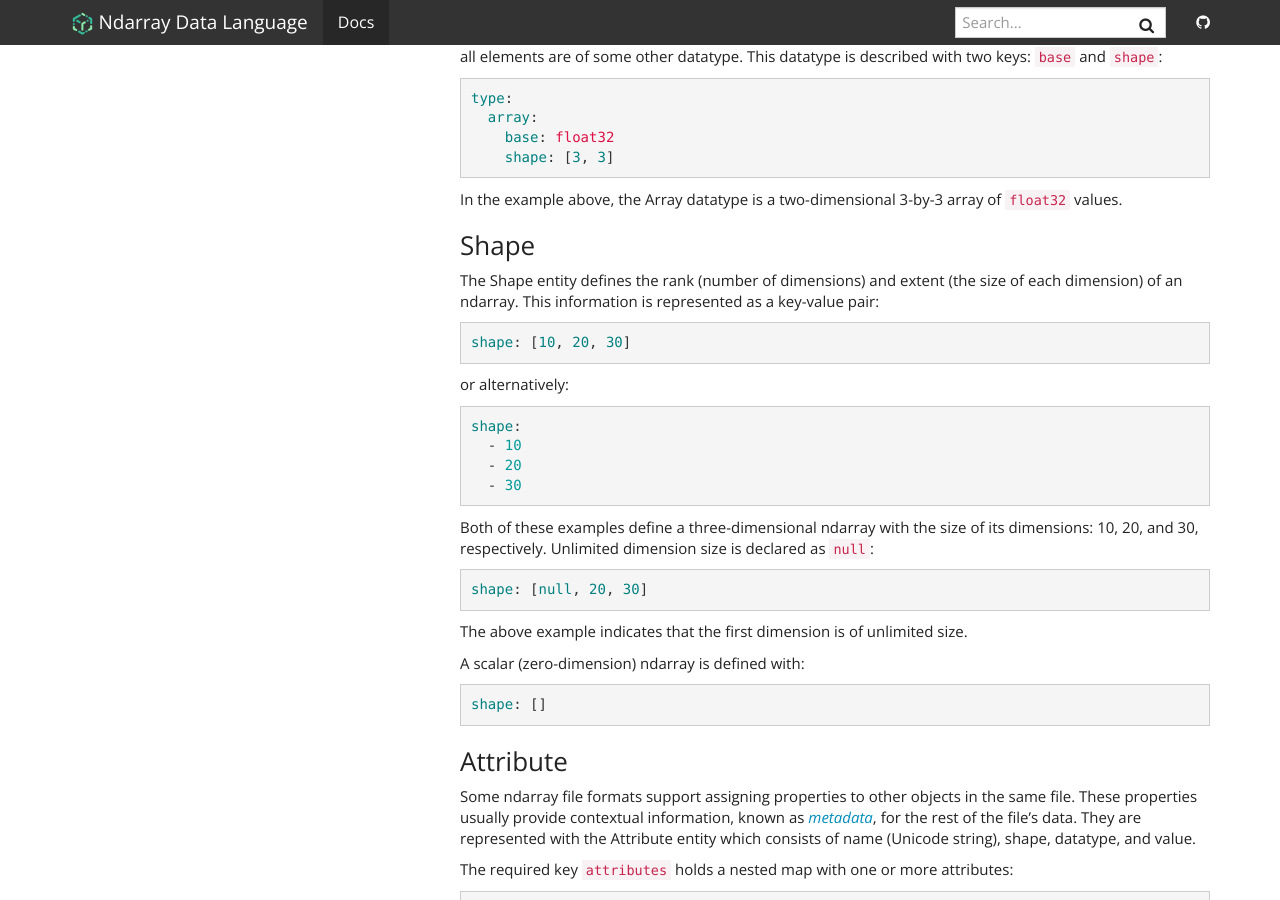
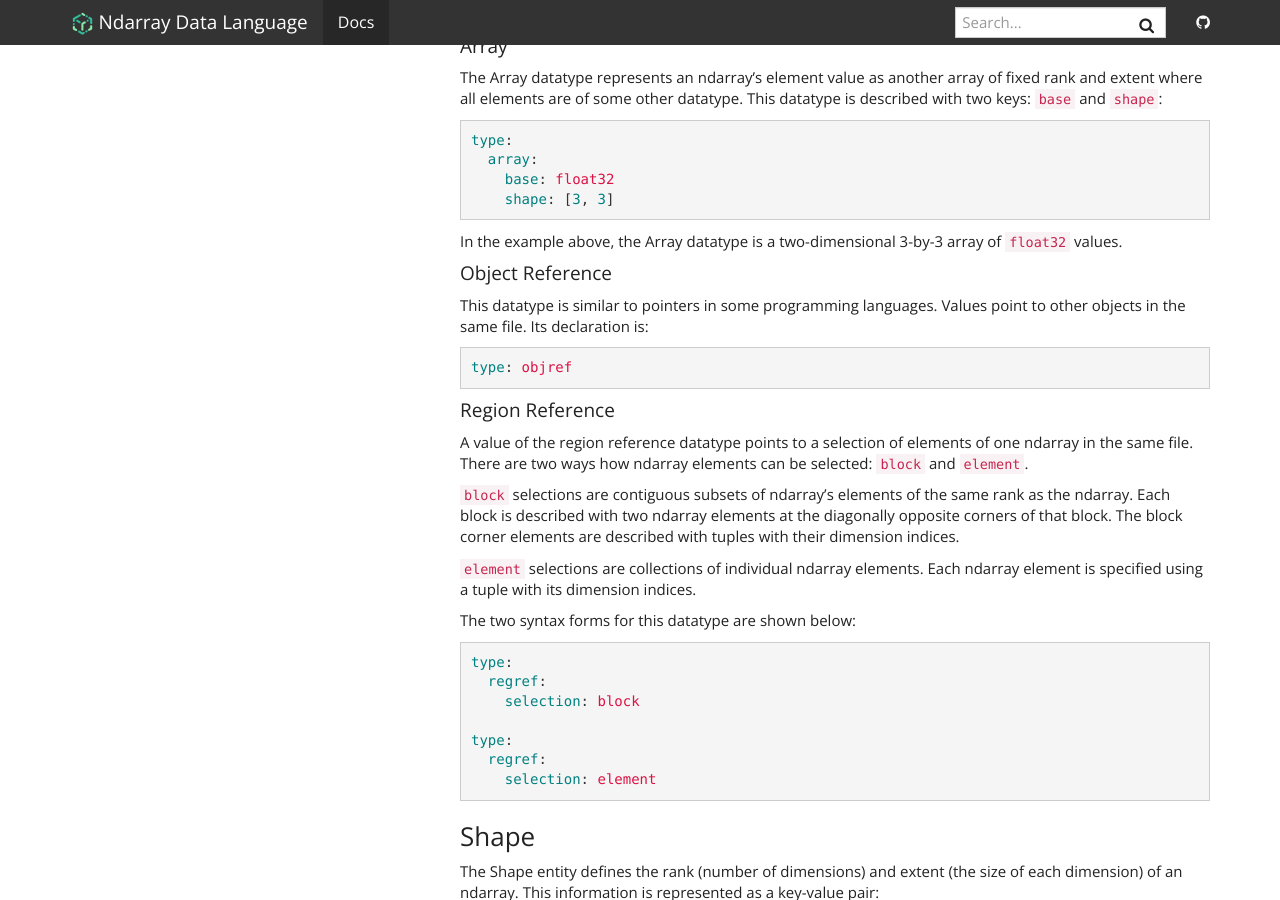
Before and after one commit to ajelenak/ndl, a Jekyll site: the page built from docs/_docs/syntax.md, in a window 1280 px wide and 900 px high, scrolled down 3306 px. Built offline with Jekyll 4.4.1, drawn with Linux system fonts in a browser that asks for light colours; some of the changed lines change nothing that is shown; some of the changed text lies outside the part shown.

Commit message:
Add reference datatypes to syntax document

````diff
--- a/docs/_docs/syntax.md
+++ b/docs/_docs/syntax.md
@@ -2,34 +2,36 @@
 title: Ndarray Data Language
 permalink: /docs/syntax/
 ---
-<!-- MDTOC maxdepth:6 firsth1:0 numbering:0 flatten:0 bullets:0 updateOnSave:0 -->
+<!-- MDTOC maxdepth:6 firsth1:0 numbering:1 flatten:0 bullets:0 updateOnSave:0 -->
 
-[Status of this Document](#status-of-this-Document)
-[Scope](#scope)
-[Syntax](#syntax)
-&emsp;[File](#file)
-&emsp;[Datatype](#datatype)
-&emsp;&emsp;[String](#string)
-&emsp;&emsp;[Integer](#integer)
-&emsp;&emsp;[Floating-point](#floating-point)
-&emsp;&emsp;[Opaque](#opaque)
-&emsp;&emsp;[Enum](#enum)
-&emsp;&emsp;[Compound](#compound)
-&emsp;&emsp;[Vlen](#vlen)
-&emsp;&emsp;[Array](#array)
-&emsp;[Shape](#shape)
-&emsp;[Attribute](#attribute)
-&emsp;[DimCoord](#dimcoord)
-&emsp;[Ndarray](#ndarray)
-&emsp;[Group](#group)
+1. [Status of this Document](#status-of-this-document)
+2. [Scope](#scope)
+3. [Syntax](#syntax)
+&emsp;3.1. [File](#file)
+&emsp;3.2. [Datatype](#datatype)
+&emsp;&emsp;3.2.1. [String](#string)
+&emsp;&emsp;3.2.2. [Integer](#integer)
+&emsp;&emsp;3.2.3. [Floating-point](#floating-point)
+&emsp;&emsp;3.2.4. [Opaque](#opaque)
+&emsp;&emsp;3.2.5. [Enum](#enum)
+&emsp;&emsp;3.2.6. [Compound](#compound)
+&emsp;&emsp;3.2.7. [Vlen](#vlen)
+&emsp;&emsp;3.2.8. [Array](#array)
+&emsp;&emsp;3.2.9. [Object Reference](#object-reference)
+&emsp;&emsp;3.2.10. [Region Reference](#region-reference)
+&emsp;3.3. [Shape](#shape)
+&emsp;3.4. [Attribute](#attribute)
+&emsp;3.5. [DimCoord](#dimcoord)
+&emsp;3.6. [Ndarray](#ndarray)
+&emsp;3.7. [Group](#group)
 
 <!-- /MDTOC -->
 
 ## Status of this Document
 
-The current content represents a work in progress and is not complete. For those who prefer semantic version identifiers, let's say it is at version 0.0.1.
+The current content is a work in progress. For those who prefer semantic version identifiers, let's say it is at version __0.5__.
 
-Each new version of the document supersedes all the previous ones.
+Each new version of the document supersedes the previous one.
 
 ## Scope
 
@@ -159,6 +161,34 @@ type:
 ```
 
 In the example above, the Array datatype is a two-dimensional 3-by-3 array of `float32` values.
+
+#### Object Reference
+
+This datatype is similar to pointers in some programming languages. Values point to other objects in the same file. Its declaration is:
+
+```yaml
+type: objref
+```
+
+#### Region Reference
+
+A value of the region reference datatype points to a selection of elements of one ndarray in the same file. There are two ways how ndarray elements can be selected: `block` and `element`.
+
+`block` selections are contiguous subsets of ndarray's elements of the same rank as the ndarray. Each block is described with two ndarray elements at the diagonally opposite corners of that block. The block corner elements are described with tuples with their dimension indices.
+
+`element` selections are collections of individual ndarray elements. Each ndarray element is specified using a tuple with its dimension indices.
+
+The two syntax forms for this datatype are shown below:
+
+```yaml
+type:
+  regref:
+    selection: block
+
+type:
+  regref:
+    selection: element
+```
 
 ### Shape
 
````
